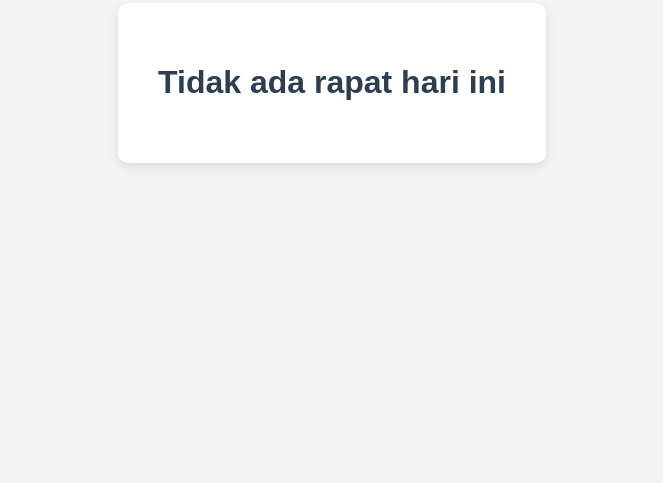
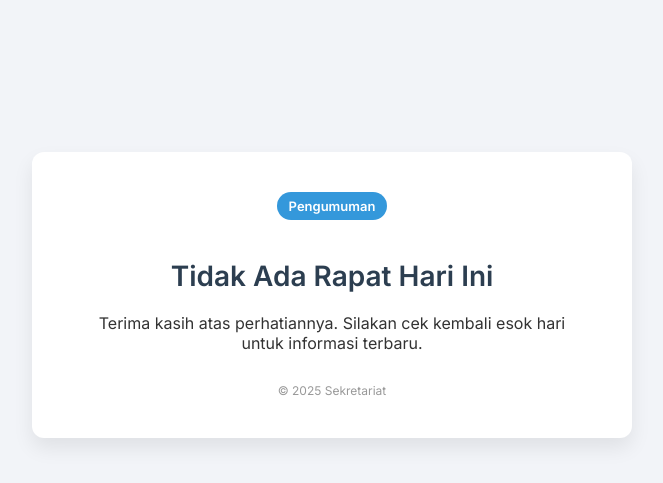
Before and after one commit to fajarainda/pengumuman_rapatmdn, a plain HTML site: page index.html in a window 1280 px wide. Shown: the part 105-588 px from the top of the page, without its empty margins (308-971 px from the left). Drawn offline with Linux system fonts and the light colour scheme.

Commit message:
index.html

```diff
--- a/index.html
+++ b/index.html
@@ -1,31 +1,74 @@
 <!DOCTYPE html>
 <html lang="id">
 <head>
-  <meta charset="UTF-8">
-  <meta name="viewport" content="width=device-width, initial-scale=1">
-  <title>Pengumuman</title>
+  <meta charset="UTF-8" />
+  <meta name="viewport" content="width=device-width, initial-scale=1.0" />
+  <title>Pengumuman Rapat</title>
+  <link href="https://fonts.googleapis.com/css2?family=Inter:wght@400;600&display=swap" rel="stylesheet">
   <style>
+    :root {
+      --primary-color: #2c3e50;
+      --accent-color: #3498db;
+      --background-color: #f2f4f8;
+      --text-color: #333;
+    }
+
     body {
-      font-family: sans-serif;
+      margin: 0;
+      padding: 0;
+      font-family: 'Inter', sans-serif;
+      background-color: var(--background-color);
+      display: flex;
+      justify-content: center;
+      align-items: center;
+      height: 100vh;
+    }
+
+    .container {
+      background: #fff;
+      padding: 40px 50px;
+      border-radius: 12px;
+      box-shadow: 0 10px 20px rgba(0, 0, 0, 0.08);
       text-align: center;
-      padding: 100px;
-      background-color: #f4f4f4;
+      max-width: 500px;
+      width: 90%;
     }
-    .box {
-      background: white;
-      padding: 40px;
-      border-radius: 10px;
-      box-shadow: 0 4px 12px rgba(0,0,0,0.1);
+
+    h1 {
+      color: var(--primary-color);
+      font-size: 28px;
+      margin-bottom: 20px;
+    }
+
+    p {
+      color: var(--text-color);
+      font-size: 16px;
+    }
+
+    .badge {
       display: inline-block;
+      margin-bottom: 20px;
+      padding: 6px 12px;
+      font-size: 13px;
+      background-color: var(--accent-color);
+      color: white;
+      border-radius: 20px;
+      font-weight: 600;
     }
-    h1 {
-      color: #2c3e50;
+
+    footer {
+      margin-top: 30px;
+      font-size: 12px;
+      color: #999;
     }
   </style>
 </head>
 <body>
-  <div class="box">
-    <h1>Tidak ada rapat hari ini</h1>
+  <div class="container">
+    <div class="badge">Pengumuman</div>
+    <h1>Tidak Ada Rapat Hari Ini</h1>
+    <p>Terima kasih atas perhatiannya. Silakan cek kembali esok hari untuk informasi terbaru.</p>
+    <footer>&copy; 2025 Sekretariat</footer>
   </div>
 </body>
 </html>
```
